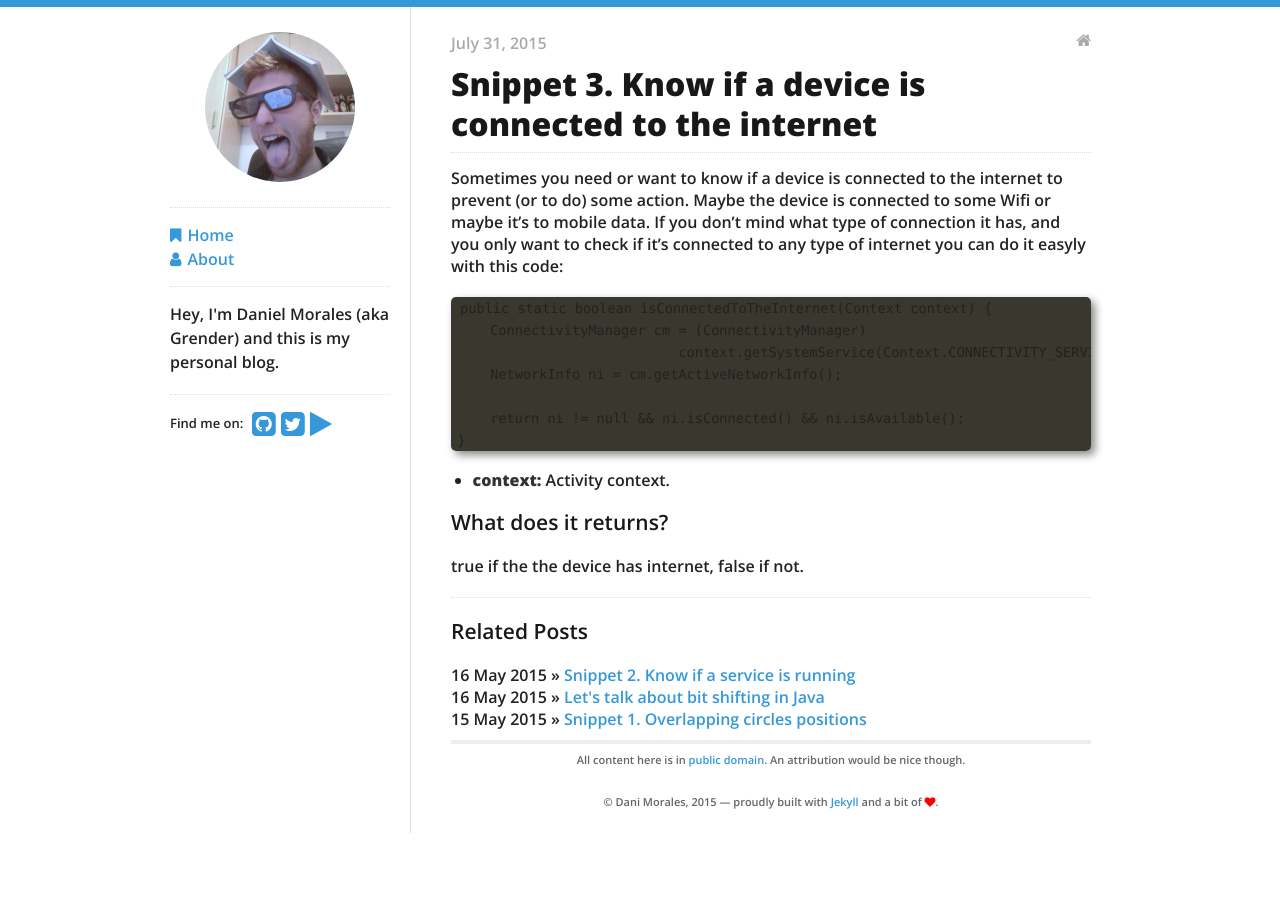
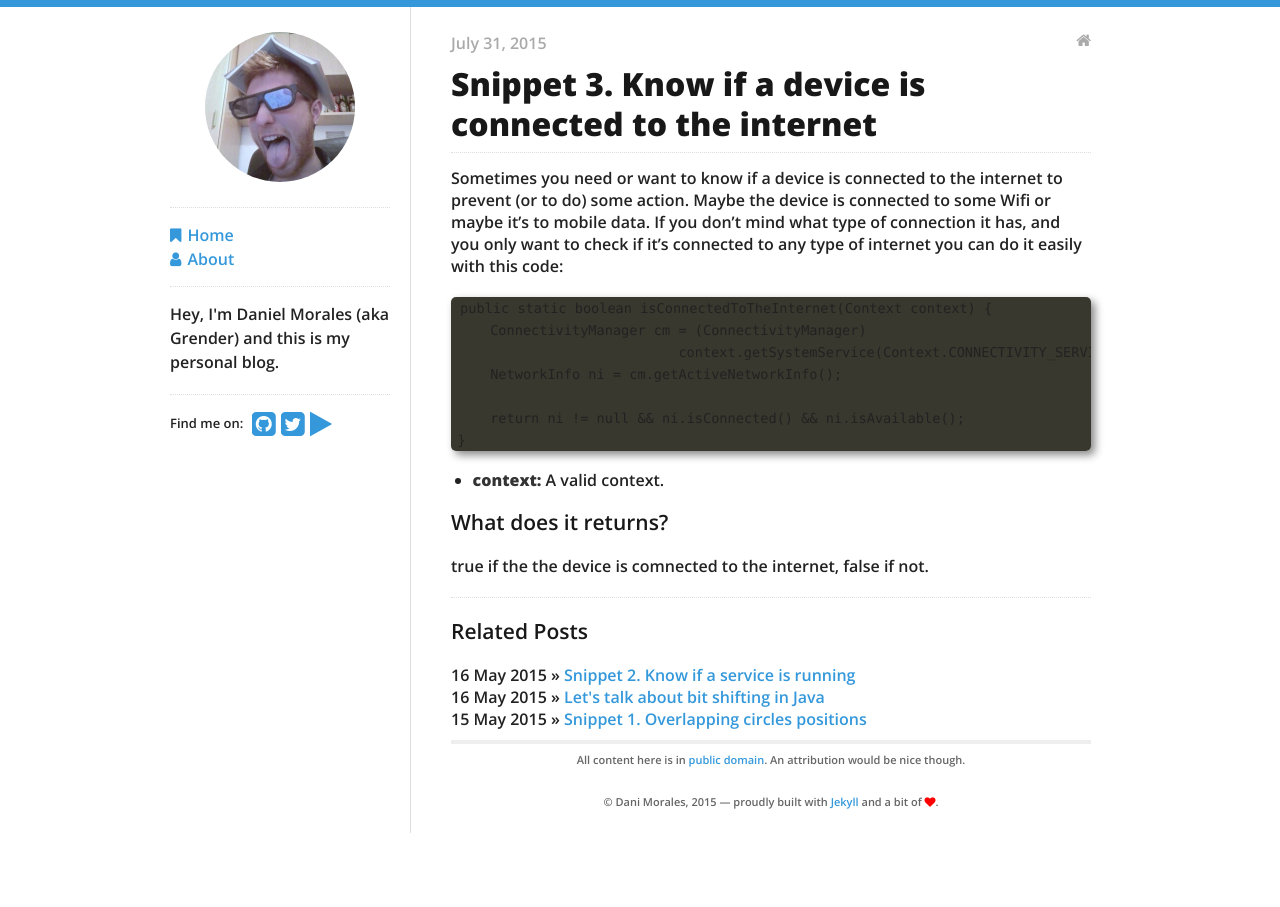
Before and after one commit to GrenderG/grenderg.github.io, a Jekyll site: the page built from _posts/2015-07-31-snippet_3_is_internet_available.markdown, in a window 1280 px wide. Built offline with Jekyll 4.4.1, drawn with Linux system fonts in a browser that asks for light colours; nearby versions of some CDN libraries.

Commit message:
Update 2015-07-31-snippet_3_is_internet_available.markdown

```diff
--- a/_posts/2015-07-31-snippet_3_is_internet_available.markdown
+++ b/_posts/2015-07-31-snippet_3_is_internet_available.markdown
@@ -12,7 +12,7 @@ published: true
 ---
 
 Sometimes you need or want to know if a device is connected to the internet to prevent (or to do) some action. Maybe the device is connected to some Wifi or maybe it's to mobile data.
-If you don't mind what type of connection it has, and you only want to check if it's connected to any type of internet you can do it easyly with this code:
+If you don't mind what type of connection it has, and you only want to check if it's connected to any type of internet you can do it easily with this code:
 
 {% highlight java %}
 public static boolean isConnectedToTheInternet(Context context) {
@@ -24,7 +24,7 @@ public static boolean isConnectedToTheInternet(Context context) {
 }
 {% endhighlight %}
 
-- **context:** Activity context.
+- **context:** A valid context.
 
 ###What does it returns?
-true if the the device has internet, false if not.
+true if the the device is comnected to the internet, false if not.
```
